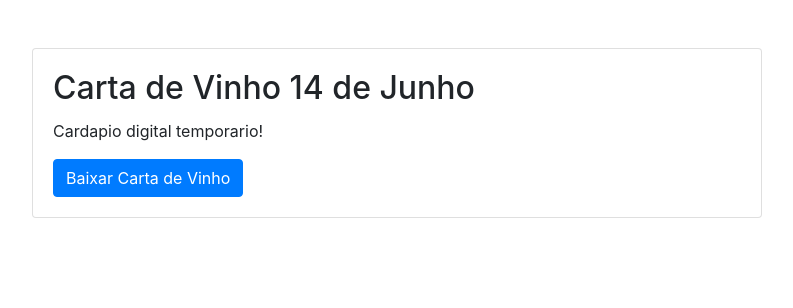
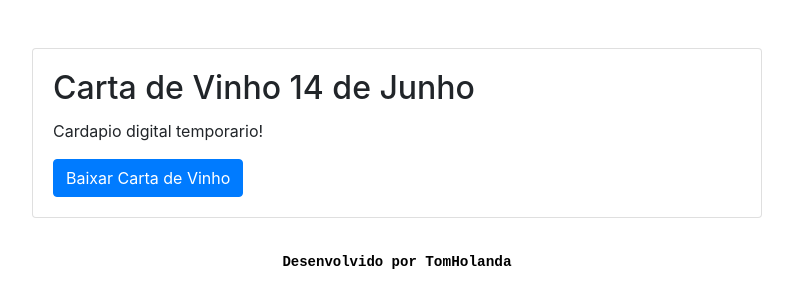
Before and after one commit to ThatsTom/cardapio_14_de_junho, a plain HTML site: page index.html in a window 1280 px wide. Shown: the whole page, without its empty margins (243-1036 px from the left). Drawn offline with nearby package versions, Linux system fonts and the light colour scheme.

Commit message:
adicionando responsavel

```diff
--- a/index.html
+++ b/index.html
@@ -4,9 +4,31 @@
   <meta charset="UTF-8">
   <meta name="viewport" content="width=device-width, initial-scale=1.0">
   <title>Carta de Vinho</title>
-  <!-- Bootstrap CSS -->
   <link rel="stylesheet" href="https://maxcdn.bootstrapcdn.com/bootstrap/4.5.2/css/bootstrap.min.css">
 </head>
+<style>
+.tituloTom{
+  margin-top: 36px;
+  text-align: center;
+  color: #000;
+  font-family: "VT323", monospace;
+  font-weight: 600;
+  font-style: normal;
+  font-size: 0.875rem;
+}
+
+.linkTom{
+  font-size: 0.9rem;
+  color: #000;
+}
+
+.linkTom:hover{
+  color: #208842;
+  font-size: 0.92rem;
+}
+
+
+</style>
 <body>
 
 <div class="container mt-5">
@@ -26,12 +48,13 @@
   </div>
 </div>
 
-<!-- JavaScript -->
+
+
 <script>
   document.getElementById('downloadBtn').addEventListener('click', function() {
-    // Simula o download do arquivo PDF
+
     var link = document.createElement('a');
-    link.href = 'CARTA DE VINHO DIGITAL.pdf'; // Altere o caminho conforme necessário
+    link.href = 'CARTA DE VINHO DIGITAL.pdf';
     link.download = 'Carta_de_Vinho_Digital.pdf';
     document.body.appendChild(link);
     link.click();
@@ -39,5 +62,6 @@
   });
 </script>
 
+<footer><h2 class="tituloTom">Desenvolvido por <a class="linkTom" href="https://www.instagram.com/tomholanda/">TomHolanda</a></h2></footer>
 </body>
 </html>
```
